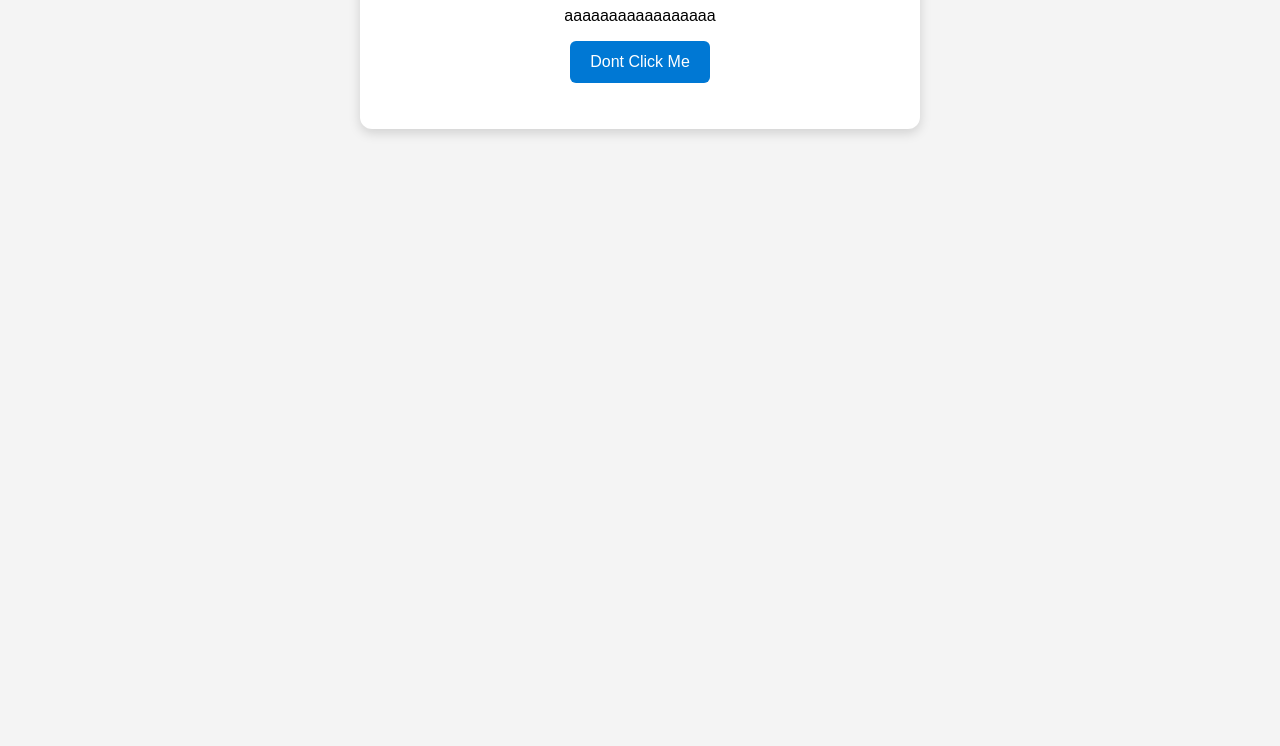
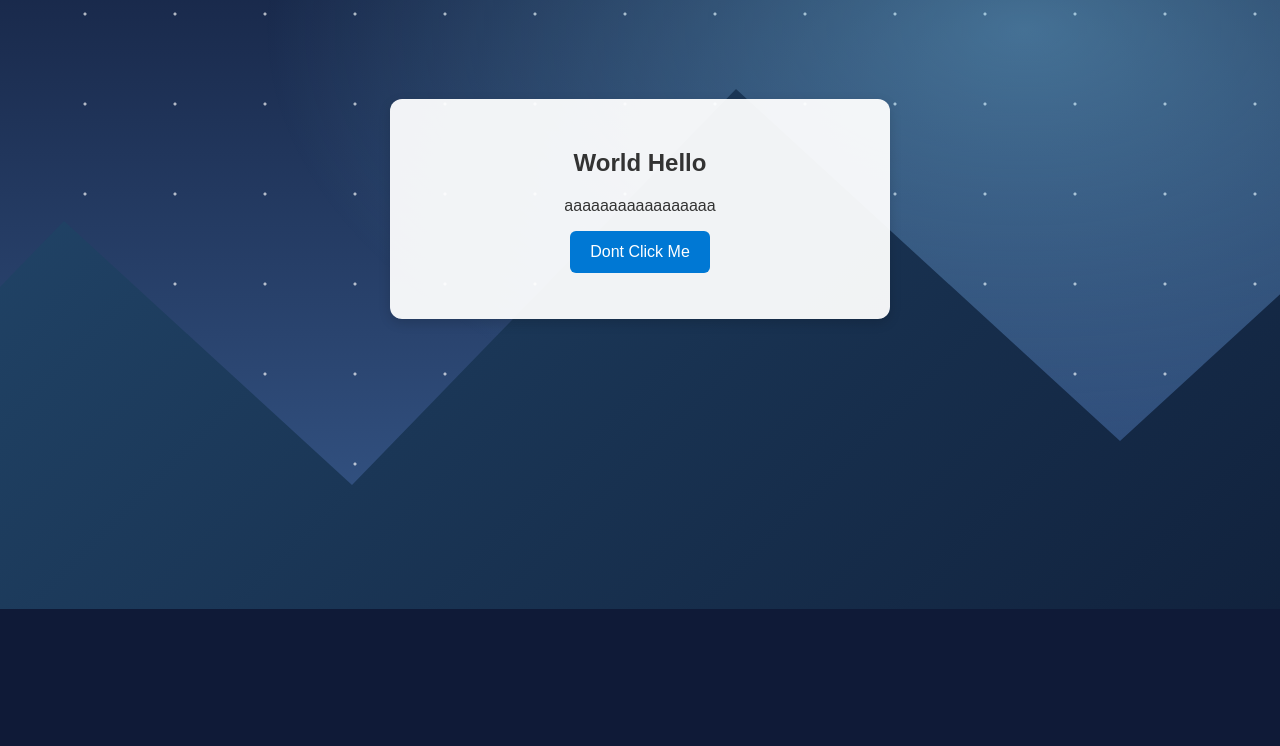
Before and after one commit to byronsanity/Sample, a plain HTML site: page index.html in a window 1280 px wide. Shown: the part 191-937 px from the top of the page. Before the commit the page ends 800 px from the top, so only its background shows below. Drawn offline with Linux system fonts and the light colour scheme.

Commit message:
Parallax

```diff
--- a/index.html
+++ b/index.html
@@ -10,7 +10,7 @@
             font-family: Arial, sans-serif;
             background: #f4f4f4;
             text-align: center;
-            padding-top: 80px;
+            margin: 0; padding: 0; color: #fff;
         }
 
         .container {
@@ -41,10 +41,30 @@
         .button:hover {
             background: #005ea6;
         }
+        * { box-sizing: border-box; }
+        body { background: #101b38; }
+        .parallax-background { position: fixed; inset: 0; overflow: hidden; pointer-events: none; z-index: -1; background: linear-gradient(#101b38, #37598b); }
+        .parallax-layer { position: absolute; inset: -25%; will-change: transform; }
+        .stars { background-image: radial-gradient(circle, #ffffffaa 1px, transparent 2px); background-size: 90px 90px; }
+        .glow { background: radial-gradient(ellipse at 70% 35%, #85d9ff66, transparent 40%); }
+        .mountains { inset: 35% -25% -45%; background: linear-gradient(135deg, #244b70, #0b152d); clip-path: polygon(0 60%, 20% 15%, 35% 45%, 55% 0, 75% 40%, 90% 10%, 100% 35%, 100% 100%, 0 100%); }
+        .hero { min-height: 100vh; display: grid; place-items: center; padding: 60px 20px; }
+        .container { color: #333; width: 500px; max-width: 100%; background: #fffffff0; }
+        .scroll-section { min-height: 80vh; padding: 100px 24px; background: #101b38e6; }
+        .scroll-section h2 { font-size: clamp(28px, 5vw, 48px); }
+        .scroll-section p { line-height: 1.7; }
+        @media (prefers-reduced-motion: reduce) { .parallax-layer { will-change: auto; } }
     </style>
 </head>
 
 <body>
+    <div class="parallax-background" aria-hidden="true">
+        <div class="parallax-layer stars" data-speed="0.12"></div>
+        <div class="parallax-layer glow" data-speed="0.22"></div>
+        <div class="parallax-layer mountains" data-speed="0.35"></div>
+    </div>
+    <main>
+    <section class="hero" aria-label="Welcome">
 
     <div class="container">
         <h1>World Hello</h1>
@@ -58,7 +78,32 @@
         <p id="message"></p>
     </div>
 
+    </section>
+    <section class="scroll-section">
+        <h2>Keep exploring</h2>
+        <p>Scroll to watch the stars and mountains move at different speeds.</p>
+        <a class="button" href="new-page.html">Visit the new page</a>
+    </section>
+    </main>
     <script>
+        const layers = document.querySelectorAll('[data-speed]');
+        const reducedMotion = window.matchMedia('(prefers-reduced-motion: reduce)');
+        let framePending = false;
+        function updateParallax() {
+            layers.forEach(layer => {
+                const offset = reducedMotion.matches ? 0 : window.scrollY * Number(layer.dataset.speed);
+                layer.style.transform = `translateY(${offset}px)`;
+            });
+            framePending = false;
+        }
+        window.addEventListener('scroll', () => {
+            if (!framePending) {
+                framePending = true;
+                window.requestAnimationFrame(updateParallax);
+            }
+        }, { passive: true });
+        reducedMotion.addEventListener('change', updateParallax);
+        updateParallax();
         function showMessage() {
             document.getElementById("message").innerHTML =
                 "Nice try! But I said don't click me!";
```
